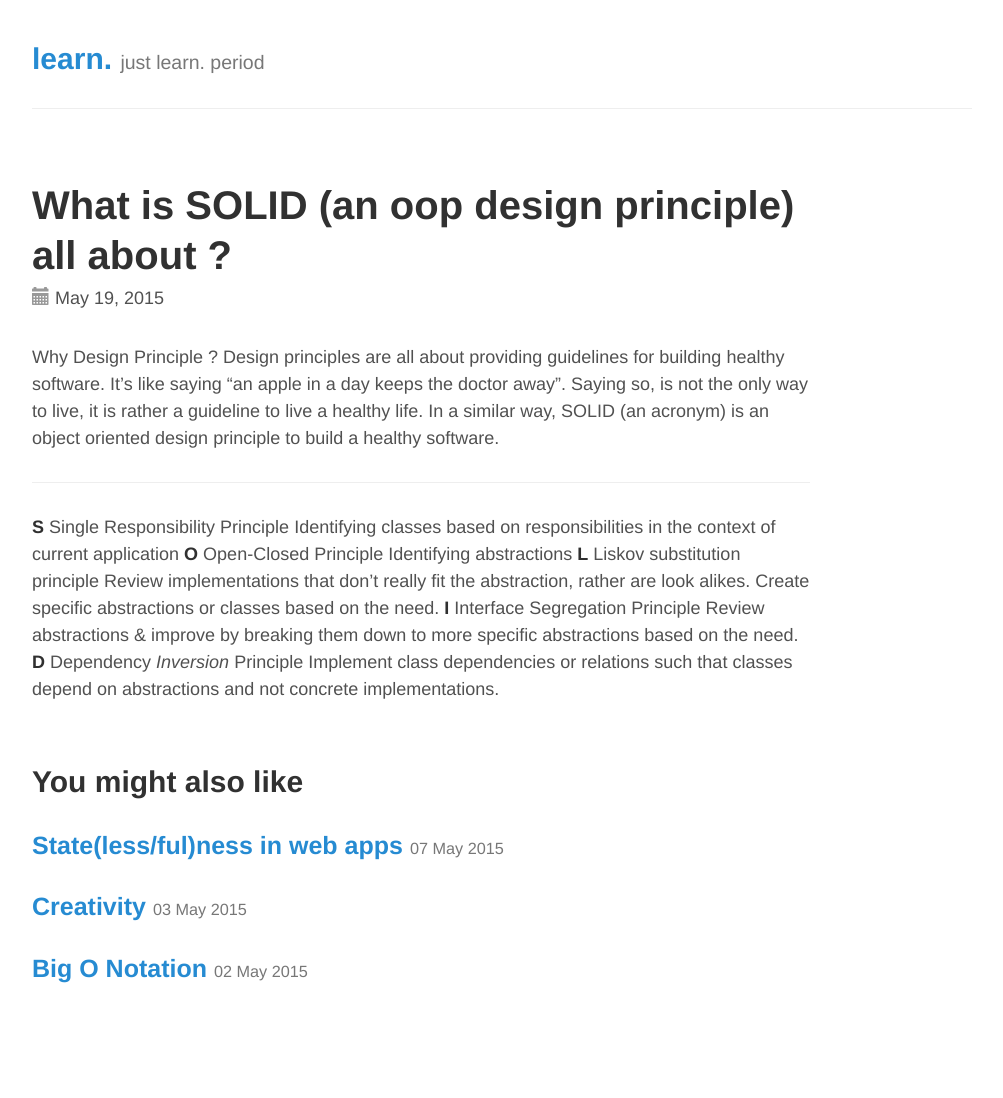
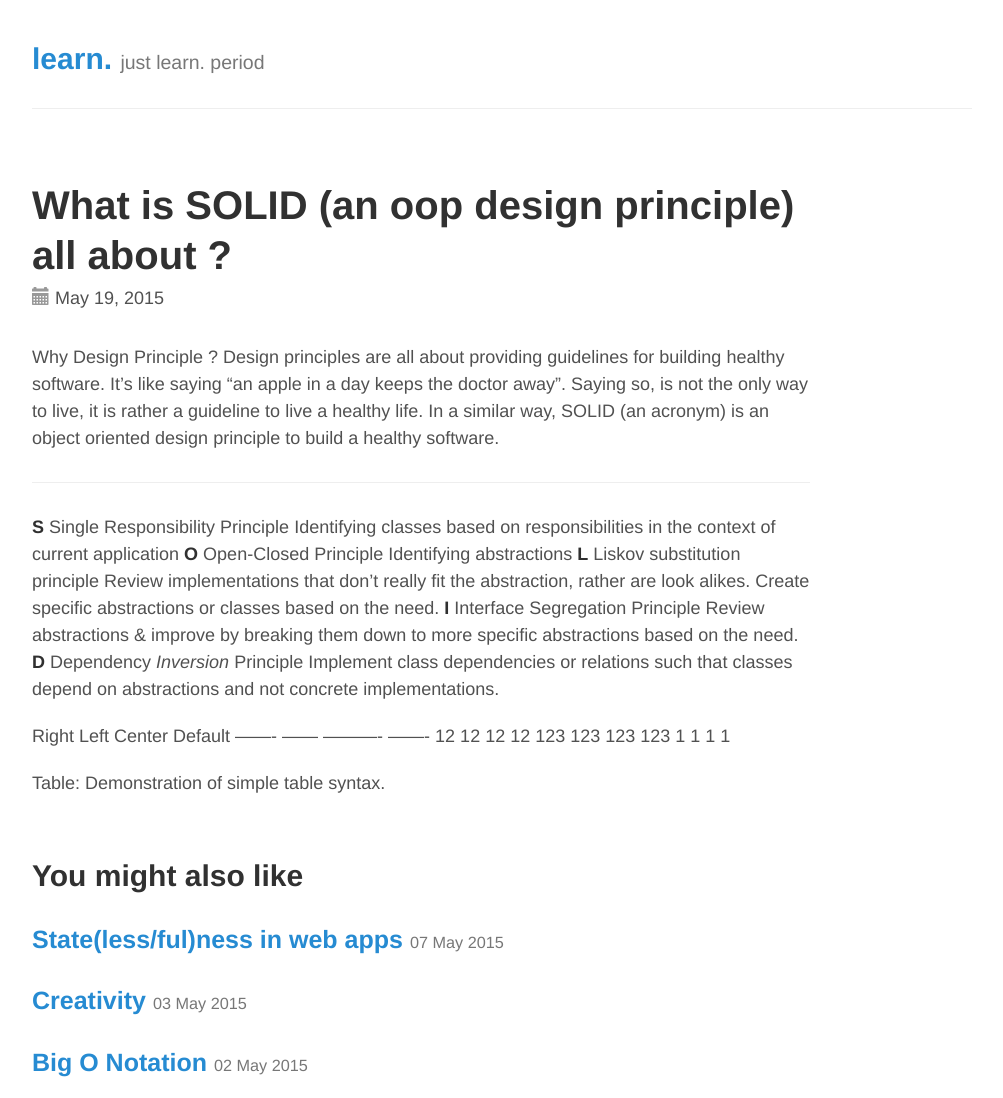
Before and after one commit to lakshma/lakshma.github.io, a Jekyll site: the page built from _posts/2015-05-19-solid-design-principle.md, in a window 1280 px wide. Shown: the whole page, without its empty margins (138-1141 px from the left). Built offline with Jekyll 4.4.1, drawn with Linux system fonts in a browser that asks for light colours; Markdown is read by kramdown in place of the engine named in the settings; before the commit the page ends 1004 px from its top, so only the background shows below that.

Commit message:
no message

```diff
--- a/_posts/2015-05-19-solid-design-principle.md
+++ b/_posts/2015-05-19-solid-design-principle.md
@@ -13,3 +13,11 @@
 **L**	Liskov substitution principle   	Review implementations that don't really fit the abstraction, rather are look alikes. Create specific abstractions or classes based on the need.
 **I**	Interface Segregation Principle 	Review abstractions & improve by breaking them down to more specific abstractions based on the need.
 **D**	Dependency *Inversion* Principle	Implement class dependencies or relations such that classes depend on abstractions and not concrete implementations.
+
+  Right     Left     Center     Default
+-------     ------ ----------   -------
+     12     12        12            12
+    123     123       123          123
+      1     1          1             1
+
+Table:  Demonstration of simple table syntax.
```
